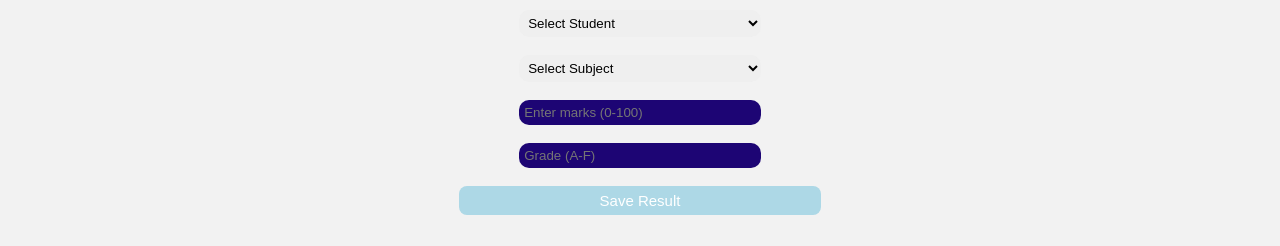
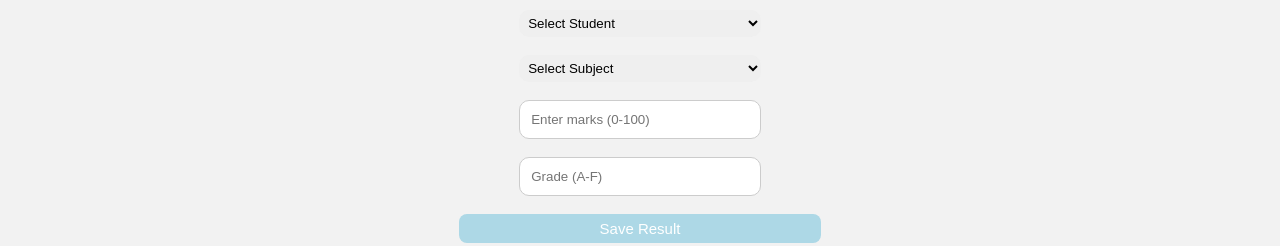
Before and after one commit to AlexOpongo/Opps-Aleks, a plain HTML site: page results.html in a window 1280 px wide. Shown: the part 305-551 px from the top of the page. Drawn offline with Linux system fonts and the light colour scheme.

Commit message:
Fixed input

```diff
--- a/css/style.css
+++ b/css/style.css
@@ -111,12 +111,12 @@ button:hover{
 
 input{
     width: 20%;
-    padding: 5px;
+    padding: 11px;
     box-sizing: border-box;
     border-radius: 10px;
-    border: none;
-    background-color: #1d0574;
-    color: white;
+    border: 1px solid #ccc;
+    background-color: white;
+    color: #222;
 }
 
 select{
```
